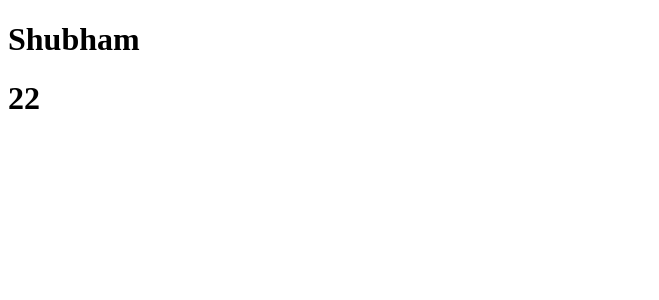
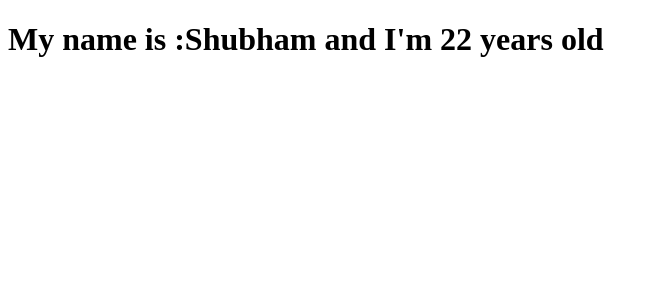
Before and after one commit to shubham23471/react-demos-js, a React (Vite) app: page / in a window 1280 px wide. Shown: the top 300 px of the page, without its empty margins (0-659 px from the left). Built offline with nearby package versions, Linux system fonts and the light colour scheme.

Commit message:
context api: part 2 using useContext hook to access the data

```diff
--- a/src/components/ComponentC.jsx
+++ b/src/components/ComponentC.jsx
@@ -1,24 +1,20 @@
 import React from "react";
+//importing useContext hook
+import { useContext } from "react";
 // import the context
 import { Data } from "../App";
 import { Data1 } from "../App";
 
 // here we want to use the data: "name" from App.jsx
 const ComponentC = () => {
+  const userName = useContext(Data);
+  const age = useContext(Data1);
+
   return (
     <div>
-      <Data.Consumer>
-        {/* {consumer take a callback function} */}
-        {(name) => {
-          return <h1>{name}</h1>;
-        }}
-      </Data.Consumer>
-      <Data1.Consumer>
-        {/* {consumer take a callback function} */}
-        {(name) => {
-          return <h1>{name}</h1>;
-        }}
-      </Data1.Consumer>
+      <h1>
+        My name is :{userName} and I'm {age} years old
+      </h1>
     </div>
   );
 };
```
